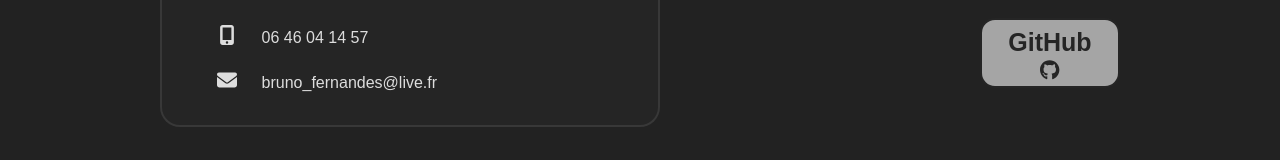
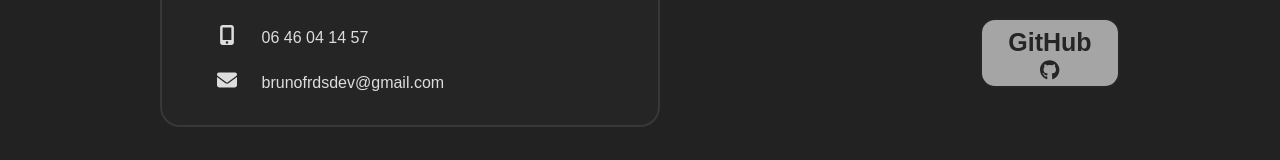
Before and after one commit to BrunoFrds/portfolio, a React (Create React App) app: page /contact in a window 1280 px wide. Shown: the part 549-709 px from the top of the page. Built offline with nearby package versions, Linux system fonts and the light colour scheme.

Commit message:
modif email

```diff
--- a/src/Pages/Contact/Contact.jsx
+++ b/src/Pages/Contact/Contact.jsx
@@ -40,7 +40,7 @@ const Contact = () => {
             <span className="mail-icon">
               <FontAwesomeIcon icon={faEnvelope} />
             </span>
-            bruno_fernandes@live.fr
+            brunofrdsdev@gmail.com
           </p>
         </div>
         <div className="button-lien">
```
